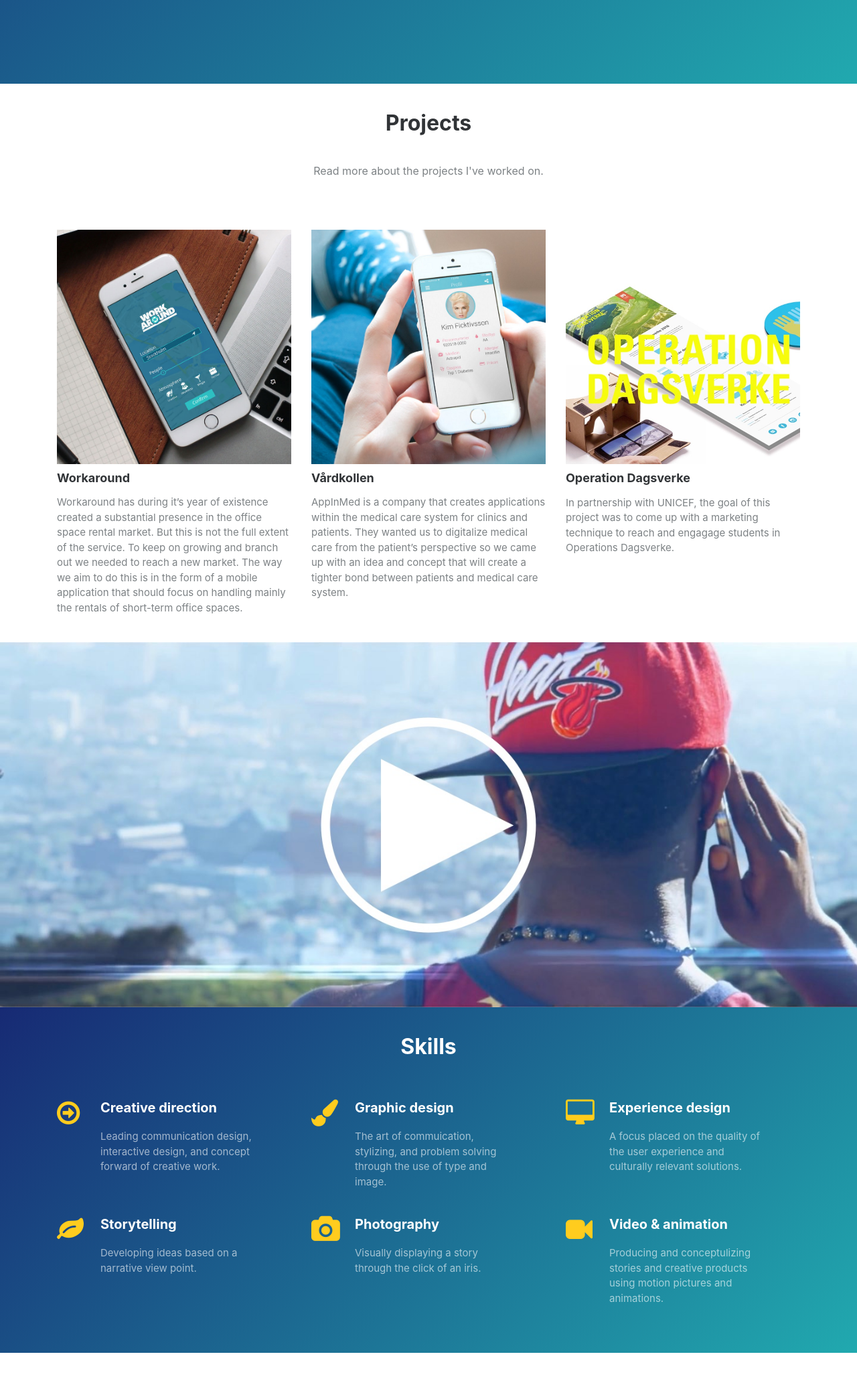
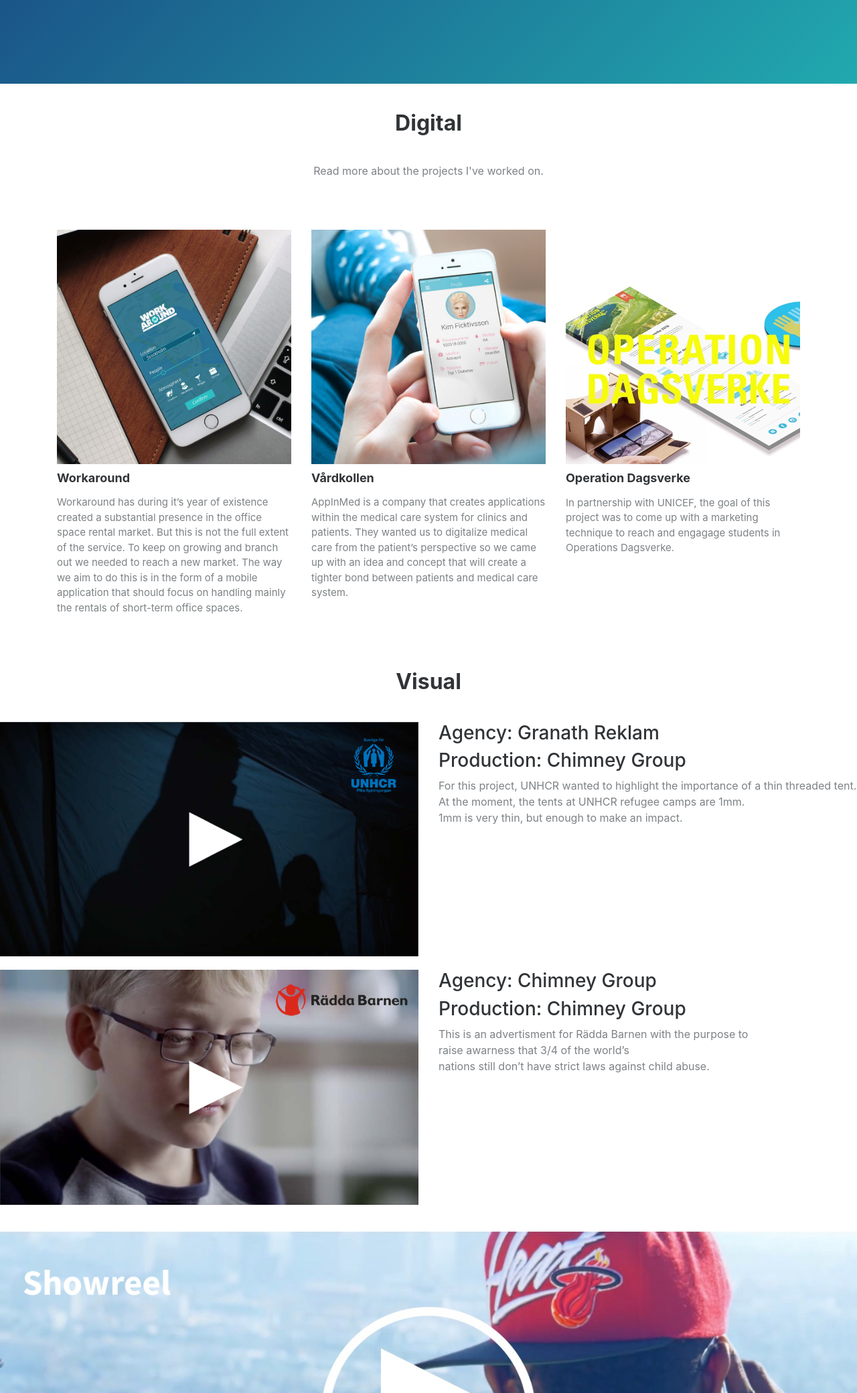
Before and after one commit to jzeito/jzeito.github.io, a plain HTML site: page index.html in a window 1280 px wide. Shown: the part 720-2800 px from the top of the page at 67% size. Before the commit the page ends 2740 px from the top, so only its background shows below. Drawn offline with nearby package versions, Linux system fonts and the light colour scheme.

Commit message:
V.20
Added new video links

```diff
--- a/index.html
+++ b/index.html
@@ -32,8 +32,8 @@
                     <div class="collapse navbar-collapse"
                         id="navcol-1">
                         <ul class="nav navbar-nav">
-                            <li class="nav-item" role="presentation"><a class="nav-link active" href="#">Digital</a></li>
-                        </ul><a href="#" style="color:rgb(255,255,255);">Visiuals</a>
+                            <li class="nav-item" role="presentation"><a class="nav-link active" href="#digital">Digital</a></li>
+                        </ul><a href="#visual" style="color:rgb(255,255,255);">Visiuals</a>
                         <form class="form-inline mr-auto" target="_self">
                             <div class="form-group"><label for="search-field"></label><input class="form-control search-field" type="search" name="search" id="search-field"></div>
                         </form><span class="navbar-text"> </span></div>
@@ -57,7 +57,7 @@
     <div class="projects-horizontal">
         <div class="container">
             <div class="intro">
-                <h2 class="text-center">Projects </h2>
+                <h2 class="text-center" id="digital">Digital </h2>
                 <p class="text-center">Read more about the projects I've worked on.</p>
             </div>
             <div class="row projects">
@@ -74,7 +74,36 @@
                     <p class="description">In partnership with UNICEF, the goal of this project was to come up with a marketing technique to reach and engagage students in Operations Dagsverke.</p>
                 </div>
             </div>
-        </div><a href="https://vimeo.com/76329572"><img src="assets/img/Showreel.jpg" width="100%"></a></div>
+        </div>
+ <div class="container-fluid no-padding">
+    <h2 class="text-center" id="visual">Visual </h2>
+  <div class="row">
+    <div class="col">
+       <a href="https://www.youtube.com/watch?v=sEa8_A2RBvc"><img src="assets/portfolio/unhcr.png" width="100%"></a>
+    </div>
+    <div class="col">
+      <h3>Agency: Granath Reklam</h2>
+      <h3>Production: Chimney Group</h2>
+        <p>For this project, UNHCR wanted to highlight the importance of a thin threaded tent.
+            <br>
+        At the moment, the tents at UNHCR refugee camps are 1mm.
+        <br>
+    1mm is very thin, but enough to make an impact.</p>
+    </div>
+  </div>
+  <div class="row">
+    <div class="col">
+       <a href="https://www.youtube.com/watch?v=sEa8_A2RBvc"><img src="assets/portfolio/raddabarnen.png" width="100%"></a>
+    </div>
+    <div class="col">
+      <h3>Agency: Chimney Group</h2>
+      <h3>Production: Chimney Group</h2>
+        <p>This is an advertisment for Rädda Barnen with the purpose to <br>raise awarness that 3/4 of the world’s <br>
+        nations still don’t have strict laws against child abuse.</p>
+    </div>
+  </div>
+</div>
+        <a href="https://vimeo.com/76329572"><img src="assets/portfolio/Showreel.jpg" width="100%"></a></div>
     <div class="features-blue">
         <div class="container">
             <div class="intro">
```
Also changed, not shown: assets/css/styles.min.css, assets/portfolio/1.jpg (added), assets/portfolio/10.jpg (added), assets/portfolio/2.jpg (added), assets/portfolio/3.jpg (added), assets/portfolio/4.jpg (added), assets/portfolio/5.jpg (added), assets/portfolio/6.jpg (added), assets/portfolio/7.jpg (added), assets/portfolio/8.jpg (added), assets/portfolio/9.jpg (added), assets/portfolio/Showreel.jpg (added), assets/portfolio/raddabarnen.png (added), assets/portfolio/unhcr.png (added).
